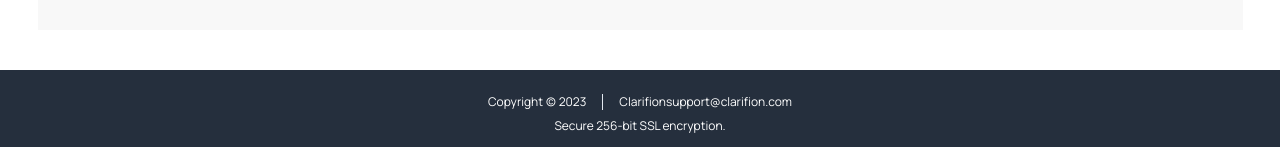
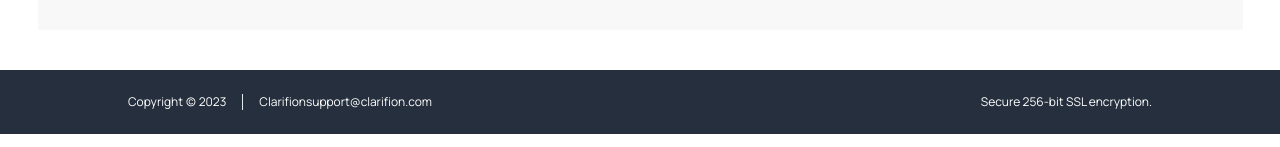
Before and after one commit to fxev90/ejam_challenge, a React (Vite) app: page / in a window 1280 px wide. Shown: the part 1462-1609 px from the top of the page. Built offline with nearby package versions, Linux system fonts and the light colour scheme.

Commit message:
fix footer

```diff
--- a/src/components/footer/Footer.tsx
+++ b/src/components/footer/Footer.tsx
@@ -1,12 +1,12 @@
-export  function Footer({}) {
-	return (<div className="footer bg-[#252F3D] text-white text-xs py-4">
+export function Footer() {
+	return (<div className="footer bg-[#252F3D] text-white text-xs py-4 lg:flex lg:justify-between lg:px-32">
 		<div className="flex justify-center my-2">
 			<h1>Copyright (c) 2023</h1>
 			<span className="h-4 w-[1px] bg-slate-200 mx-4"></span>
 			<h1>Clarifionsupport@clarifion.com</h1>
 		</div>
-	  <div>
-		 <h1 className="text-center">Secure 256-bit SSL encryption.</h1>
+		<div className="flex items-center justify-center">
+			<h1>Secure 256-bit SSL encryption.</h1>
 		</div>
 	</div>);
 }
```
Lines whose indentation alone changed are shown as unchanged.
